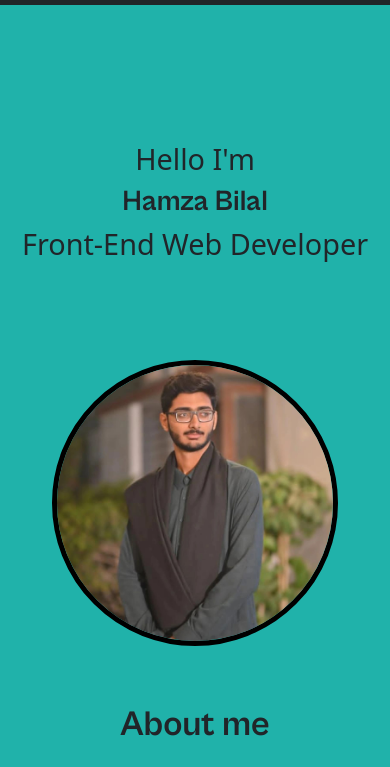
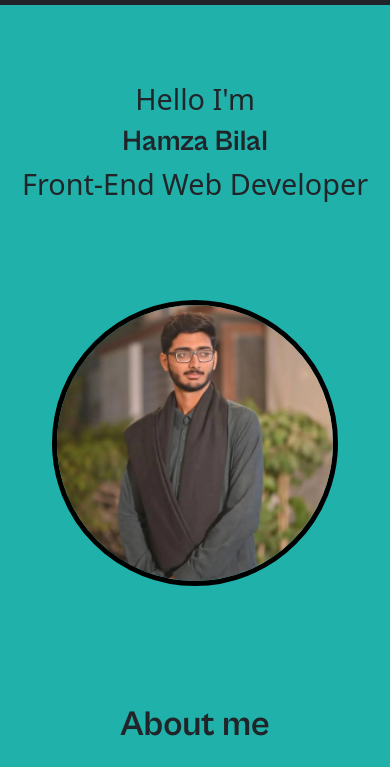
Before and after one commit to Hamza234213/Official-Portfolio, a plain HTML site: page index.html in a window 390 px wide. Shown: the part 54-821 px from the top of the page. Drawn offline with nearby package versions, Linux system fonts and the light colour scheme.

Commit message:
Update index.html

```diff
--- a/index.html
+++ b/index.html
@@ -14,8 +14,21 @@
   <link rel="stylesheet" href="https://cdnjs.cloudflare.com/ajax/libs/twitter-bootstrap/5.1.0/css/bootstrap.min.css" />
   <link rel="stylesheet" href="https://cdnjs.cloudflare.com/ajax/libs/font-awesome/6.4.2/css/all.min.css" />
   <link rel="stylesheet" href="style.css" />
-  <lin
   <link href="https://fonts.googleapis.com/css2?family=Inter:wght@500&display=swap" rel="stylesheet" />
+
+  <!-- Responsive Top Margin Fix -->
+  <style>
+    #home {
+      position: relative;
+      top: 100px;
+    }
+
+    @media (max-width: 768px) {
+      #home {
+        top: 40px;
+      }
+    }
+  </style>
 </head>
 
 <body style="background-color: lightseagreen;">
@@ -44,7 +57,7 @@
   </header>
 
   <!-- Home Section -->
-  <div class="container my-5" style="position: relative; top: 100px;" id="home">
+  <div class="container my-5" id="home">
     <div class="row align-items-center">
       <div class="col-md-6 col-12 text-center text-md-start">
         <div class="form-group my-5">
@@ -81,8 +94,7 @@
   </div>
 
   <!-- Projects Section -->
-<!-- my projects start -->
-<section id="myprojects" style="margin-top: 100px;" class="py-5">
+  <section id="myprojects" style="margin-top: 100px;" class="py-5">
     <div class="container">
       <h1 style="font-family: TestFont;" class="text-center fw-bold my-2 display-3 animate__animated animate__fadeInDown">My Projects</h1>
       <div class="row justify-content-center mt-5 g-4">
@@ -120,7 +132,6 @@
       </div>
     </div>
   </section>
-  <!-- my projects end -->
 
   <!-- Contact Section -->
   <section id="contact" class="py-5">
@@ -148,6 +159,7 @@
       </div>
     </div>
   </section>
+
   <!-- Scripts -->
   <script src="https://cdnjs.cloudflare.com/ajax/libs/popper.js/2.9.2/umd/popper.min.js"></script>
   <script src="https://cdnjs.cloudflare.com/ajax/libs/twitter-bootstrap/5.1.0/js/bootstrap.min.js"></script>
```
